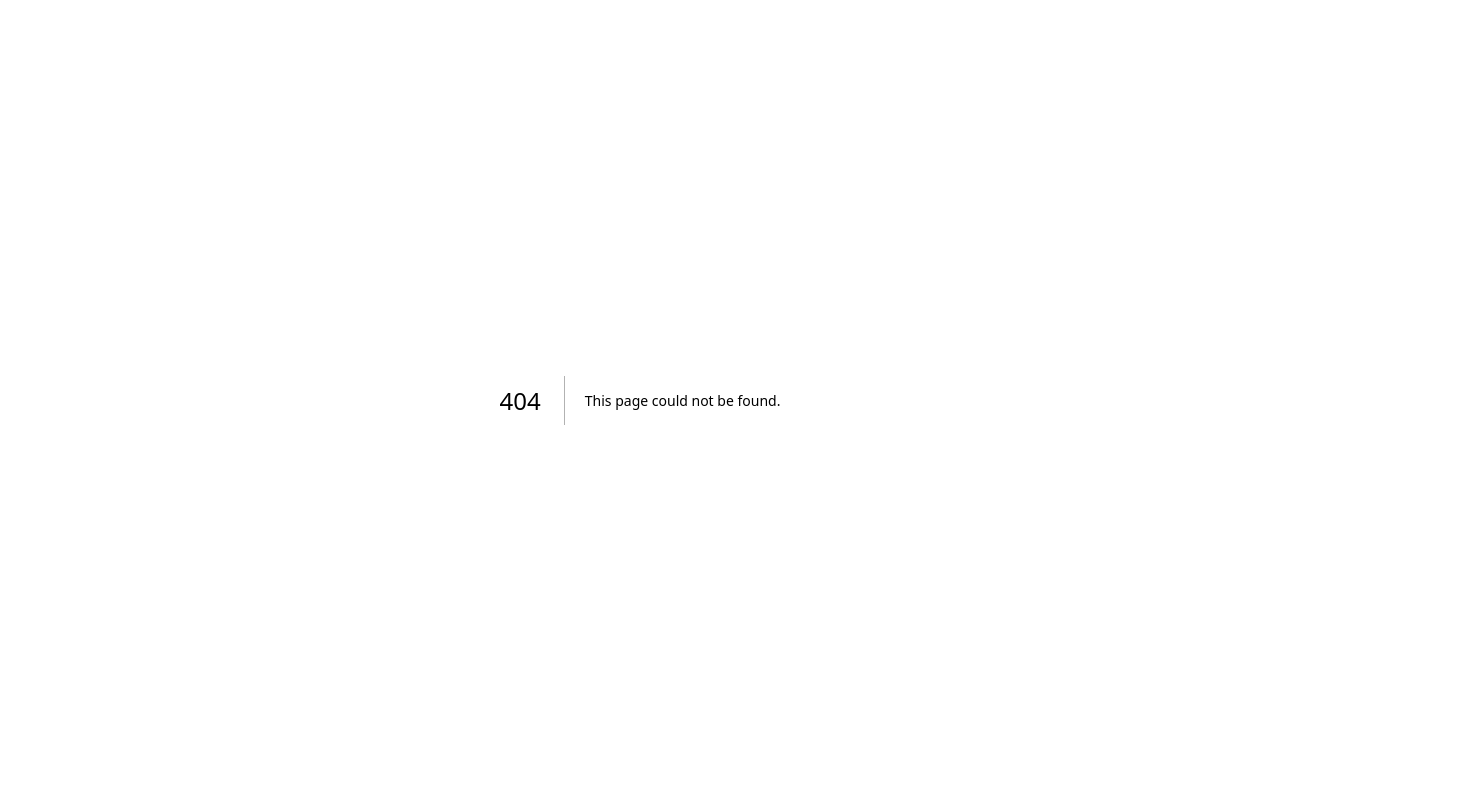
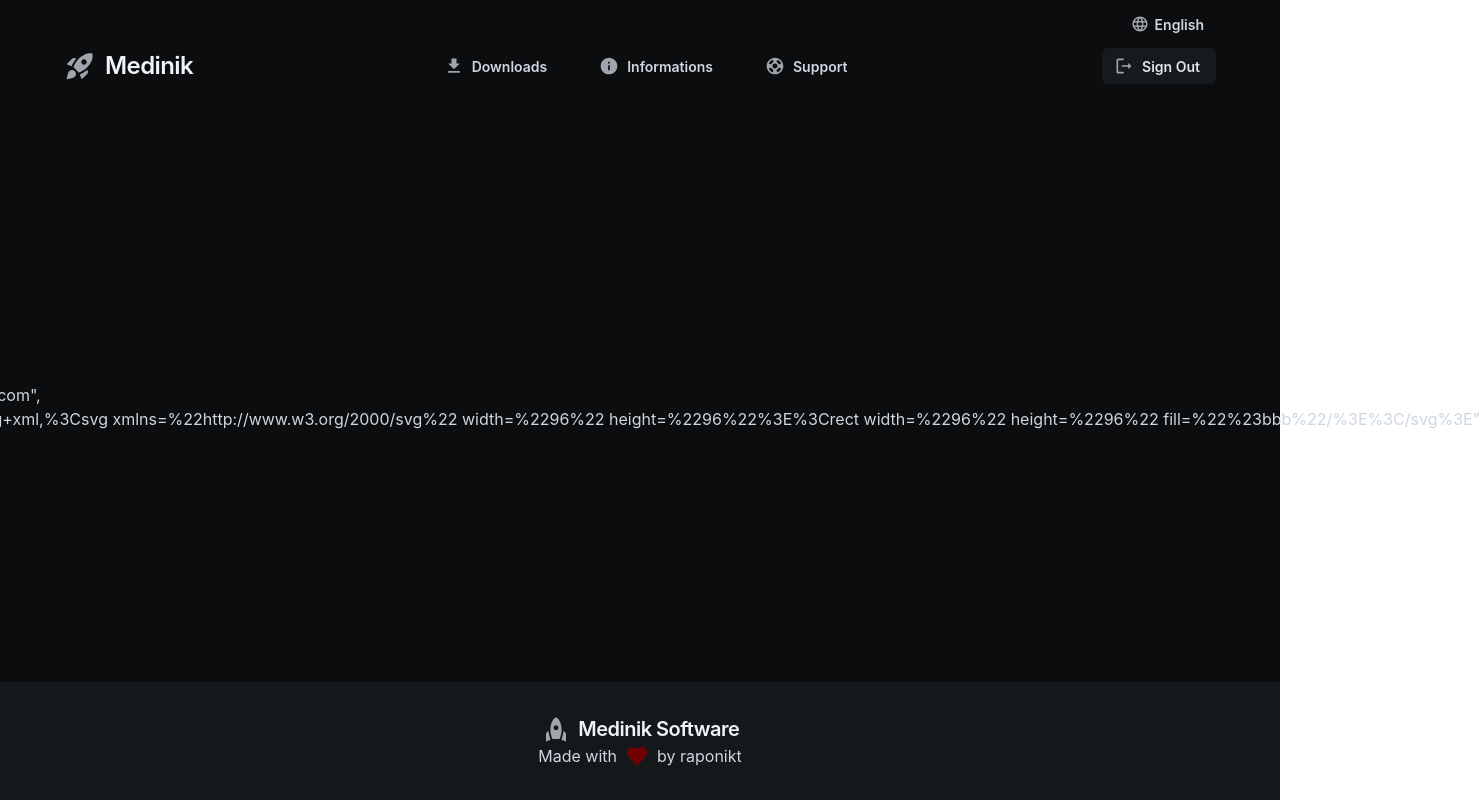
Before and after one commit to rapon1kt/medinik, a Next.js app: page /profile in a window 1280 px wide. Before the commit this address had no page. Shown: the whole page, 1480 px wide, since content can reach past the window. Built offline with nearby package versions, Linux system fonts and the light colour scheme; no server answers; sample sign-in values are in the browser's storage.

Commit message:
feat: create profile page to display session.user

```diff
--- /dev/null
+++ b/src/app/(private-route)/profile/page.tsx
@@ -0,0 +1,28 @@
+"use client";
+import { Footer, Navbar } from "@/components";
+import { Typography, Box } from "@mui/joy";
+import { useSession } from "next-auth/react";
+import React from "react";
+
+export default function Admin() {
+	const { data: session } = useSession();
+	return (
+		<Box
+			sx={{
+				height: "100vh",
+				display: "flex",
+				flexDirection: "column",
+				justifyContent: "space-between",
+				background: (theme: any) => theme.palette.background.surface,
+			}}
+		>
+			<Navbar session={session!} status="authenticated" />
+			<Box sx={{ display: "flex", justifyContent: "center" }}>
+				<Typography component="pre">
+					{JSON.stringify(session?.user, null, 2)}
+				</Typography>
+			</Box>
+			<Footer />
+		</Box>
+	);
+}
```
